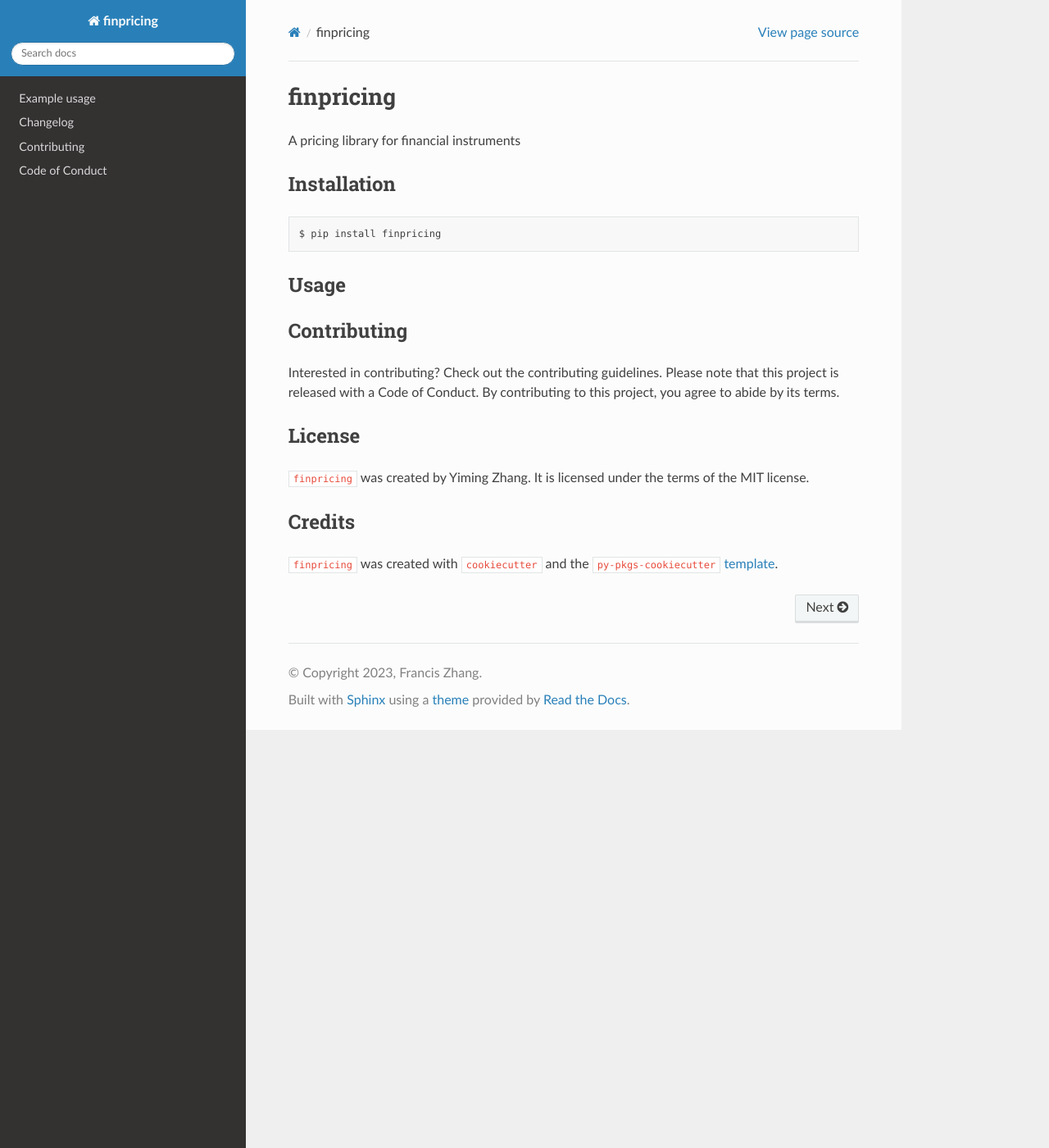
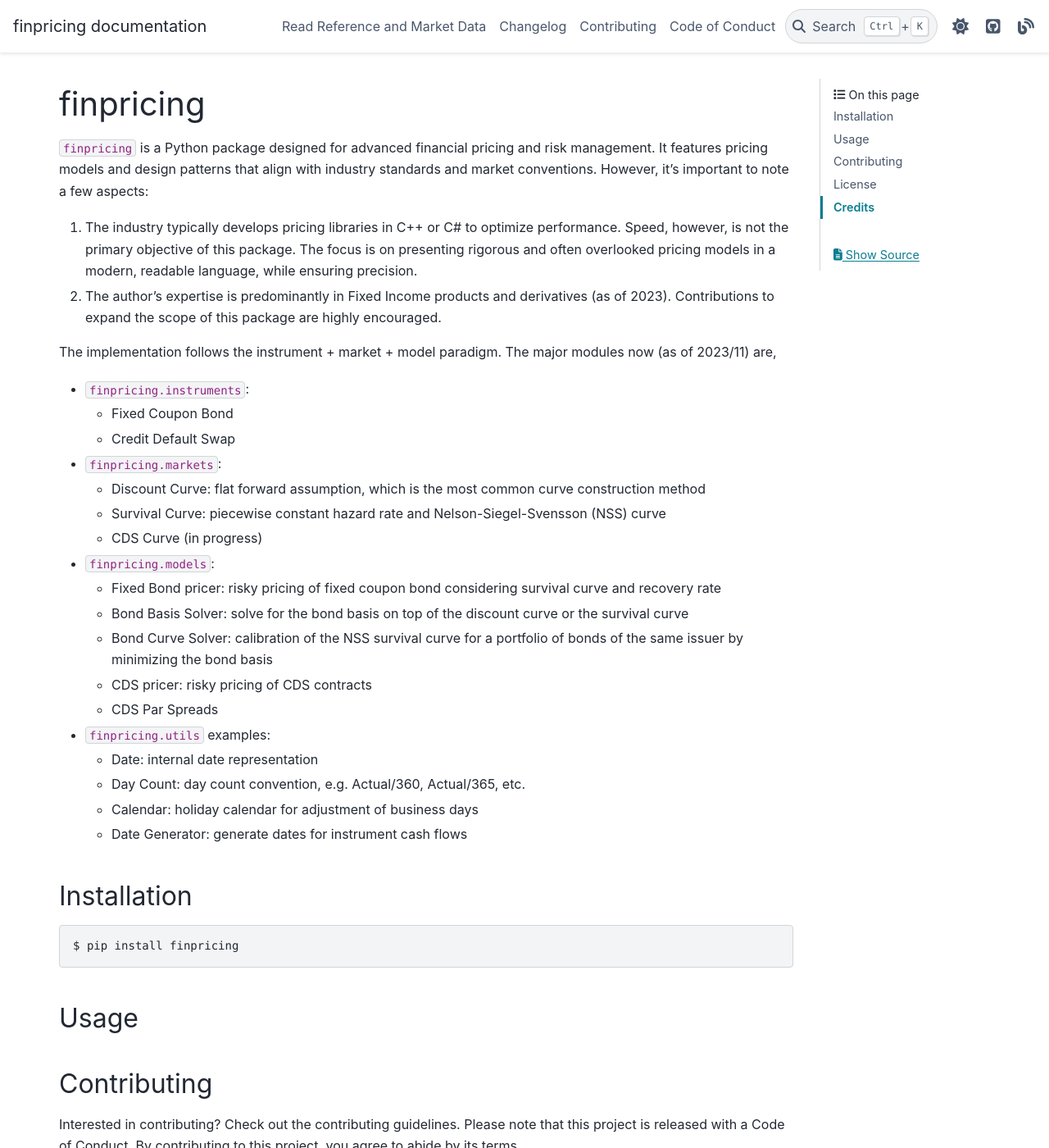
Before and after one commit to YimingZhang07/finpricing, a Sphinx documentation site: the page built from docs/index.md, in a window 1280 px wide and 1400 px high. Shown: the whole window at 82% size. Built offline with Sphinx 7.4.7 and the PyData theme 0.15.4, drawn with Linux system fonts in a browser that asks for light colours; pages that are not in the unit, such as notebooks, are missing from menus; some of the changed text lies outside the part shown.

Commit message:
clean up the legacy files and setup the docs

```diff
--- a/README.md
+++ b/README.md
@@ -1,6 +1,33 @@
 # finpricing
 
-A pricing library for financial instruments
+`finpricing` is a Python package designed for advanced financial pricing and risk management. It features pricing models and design patterns that align with industry standards and market conventions. However, it's important to note a few aspects:
+
+1. The industry typically develops pricing libraries in C++ or C# to optimize performance. Speed, however, is not the primary objective of this package. The focus is on presenting rigorous and often overlooked pricing models in a modern, readable language, while ensuring precision.
+2. The author's expertise is predominantly in Fixed Income products and derivatives (as of 2023). Contributions to expand the scope of this package are highly encouraged.
+
+The implementation follows the instrument + market + model paradigm. The major modules now (as of 2023/11) are,
+
+- `finpricing.instruments`:
+  - Fixed Coupon Bond
+  - Credit Default Swap
+
+- `finpricing.markets`:
+  - Discount Curve: flat forward assumption, which is the most common curve construction method
+  - Survival Curve: piecewise constant hazard rate and Nelson-Siegel-Svensson (NSS) curve
+  - CDS Curve (in progress)
+
+- `finpricing.models`:
+  - Fixed Bond pricer: risky pricing of fixed coupon bond considering survival curve and recovery rate
+  - Bond Basis Solver: solve for the bond basis on top of the discount curve or the survival curve
+  - Bond Curve Solver: calibration of the NSS survival curve for a portfolio of bonds of the same issuer by minimizing the bond basis
+  - CDS pricer: risky pricing of CDS contracts
+  - CDS Par Spreads
+
+- `finpricing.utils` examples:
+  - Date: internal date representation
+  - Day Count: day count convention, e.g. Actual/360, Actual/365, etc.
+  - Calendar: holiday calendar for adjustment of business days
+  - Date Generator: generate dates for instrument cash flows
 
 ## Installation
 
--- a/docs/conf.py
+++ b/docs/conf.py
@@ -7,8 +7,8 @@
 # -- Project information -----------------------------------------------------
 
 project = u"finpricing"
-copyright = u"2023, Francis Zhang"
-author = u"Francis Zhang"
+copyright = u"2023, Yiming Zhang"
+author = u"Yiming Zhang"
 
 # -- General configuration ---------------------------------------------------
 
@@ -20,17 +20,49 @@ extensions = [
     "autoapi.extension",
     "sphinx.ext.napoleon",
     "sphinx.ext.viewcode",
+    "nbsphinx",
 ]
 autoapi_dirs = ["../src"]
 
 # List of patterns, relative to source directory, that match files and
 # directories to ignore when looking for source files.
 # This pattern also affects html_static_path and html_extra_path.
-exclude_patterns = ["_build", "Thumbs.db", ".DS_Store"]
+exclude_patterns = ["_build", "Thumbs.db", ".DS_Store", "/docs/legacy/*"]
 
 # -- Options for HTML output -------------------------------------------------
 
 # The theme to use for HTML and HTML Help pages.  See the documentation for
 # a list of builtin themes.
 #
-html_theme = "sphinx_rtd_theme"
+html_theme = "pydata_sphinx_theme"
+
+nb_execution_mode = "off"
+
+html_context = {
+    'default_mode': 'light',
+    'github_user': 'YimingZhang07',
+    'github_repo': 'finpricing',
+    'github_version': 'master',
+    'doc_path': 'docs',
+}
+
+html_theme_options = {
+    "icon_links": [
+        {
+            # Label for this link
+            "name": "GitHub",
+            # URL where the link will redirect
+            "url": "https://github.com/YimingZhang07/finpricing",  # required
+            # Icon class (if "type": "fontawesome"), or path to local image (if "type": "local")
+            "icon": "fa-brands fa-square-github",
+            # The type of image to be used (see below for details)
+            "type": "fontawesome",
+        },
+        {
+            "name": "My Website",
+            "url": "https://yimingzhang.netlify.app/",
+            "icon": "fa-solid fa-blog",
+            "type": "fontawesome",
+        }
+   ]
+}
--- a/docs/index.md
+++ b/docs/index.md
@@ -5,7 +5,7 @@
 :maxdepth: 1
 :hidden:
 
-example.ipynb
+bond_issuer_curve.ipynb
 changelog.md
 contributing.md
 conduct.md
--- a/pyproject.toml
+++ b/pyproject.toml
@@ -19,6 +19,11 @@ scipy = "^1.11.3"
 pytest = "^7.4.0"
 pytest-cov = "^4.1.0"
 financepy = "^0.310"
+sphinx = "^7.2.6"
+myst-nb = "^1.0.0"
+sphinx-autoapi = "^3.0.0"
+nbsphinx = "^0.9.3"
+pydata-sphinx-theme = "^0.14.3"
 
 [build-system]
 requires = ["poetry-core>=1.0.0"]
```
Also changed, not shown: docs/bond_issuer_curve.ipynb, docs/legacy/example.ipynb (renamed from docs/example.ipynb), docs/legacy/example_discount_curve.ipynb (renamed from docs/example_discount_curve.ipynb), docs/legacy/example_swap.ipynb (renamed from docs/example_swap.ipynb), docs/legacy/helper.ipynb (renamed from docs/helper.ipynb), 2 other files.
